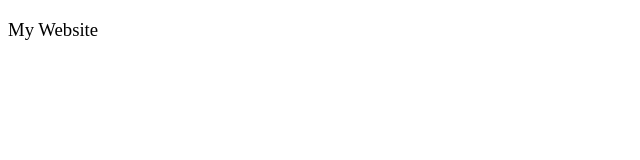
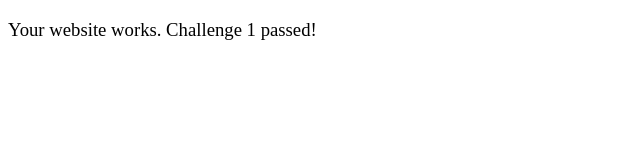
Before and after one commit to codefoster/speech, a website: page index.html in a window 1280 px wide. Shown: the whole page, without its empty margins (0-640 px from the left). Drawn offline with Linux system fonts and the light colour scheme.

Commit message:
update readme.md, improve text on the web page

```diff
--- a/index.html
+++ b/index.html
@@ -5,12 +5,12 @@
 <head>
     <meta charset="utf-8" />
     <meta name="viewport" content="width=device-width, initial-scale=1.0" />
-    <title>My Website</title>
+    <title>Speech</title>
 </head>
 
 <body>
     <h3 tabindex="-1" style="font-weight: 400;">
-        My Website
+        Your website works. Challenge 1 passed!
     </h3>
 </body>
 
```
Also changed, not shown: README.md.
